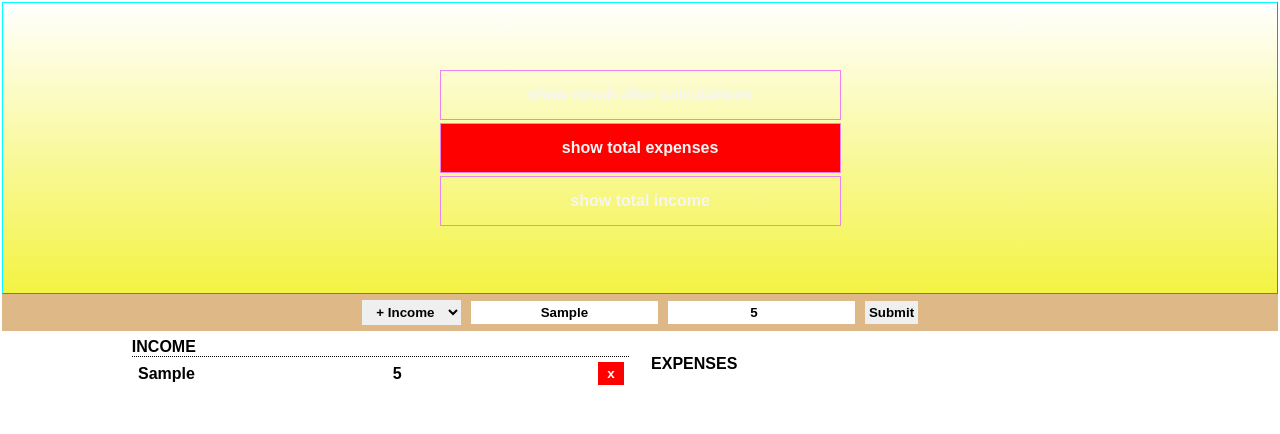
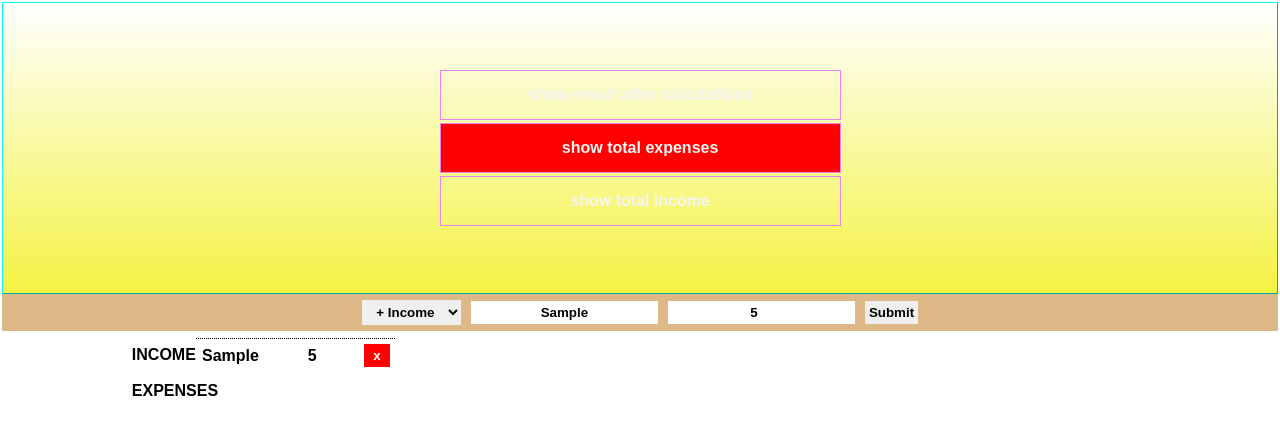
Before and after one commit to masterscode/Budgety, a website: page index.html in a window 1280 px wide. Both pictures are taken after typing "Sample", "5" into the empty fields and a click on the button "Submit". Drawn offline with Linux system fonts and the light colour scheme.

Commit message:
work on the ui, change of pc

```diff
--- a/index.html
+++ b/index.html
@@ -24,7 +24,7 @@
     <input type="number" name="value" id="" placeholder="value">
     <button type="submit">Submit</button>
 </div>
-
+<!-- <div class="container">  -->
 <div class="display-box">
     <div class="income-list">INCOME
     <!-- <div class="income" id="income-1">
@@ -33,7 +33,8 @@
         <button class="delete-button">x</button>
     </div> -->
     </div>
-
+</div>
+<div class="display-box">
     <div class="expenses-list">EXPENSES
     <!-- <div class="expenses" id="expenses-1">expenses
         <div class="description">sold car</div>
@@ -41,7 +42,7 @@
        <button class="delete-button">x</button>
     </div> -->
 </div>
-
+<!-- </div> -->
 </div>
 <script src="app.js" defer></script>
 </body>
--- a/style.css
+++ b/style.css
@@ -51,14 +51,20 @@ select, input, button{
 
  .red{background-color: red; border: thick solid red;}
 
+ .container{
+     display: flex;
+     width: 80%;
+     margin: auto;
+ }
+
+
  .display-box{
     display: flex;
-    flex-basis: auto;
     margin: auto;
     justify-content: space-between;
     align-content:flex-start;
-    flex-wrap: wrap;
-    align-items: stretch;
+    flex-wrap: nowrap;
+    align-items: center;
     width: 80%;
     font-weight:  bold;
     margin-top: 5px;
@@ -73,8 +79,8 @@ select, input, button{
     border-radius: 0px;
     /* border-bottom:dotted thin black; */
     border-top:dotted thin black;
-    flex-basis:100%;
-    width: 100%;
+    /* flex-basis:100%; */
+    width: 40%;
     align-items: center;
     background-color: white;
 
```
